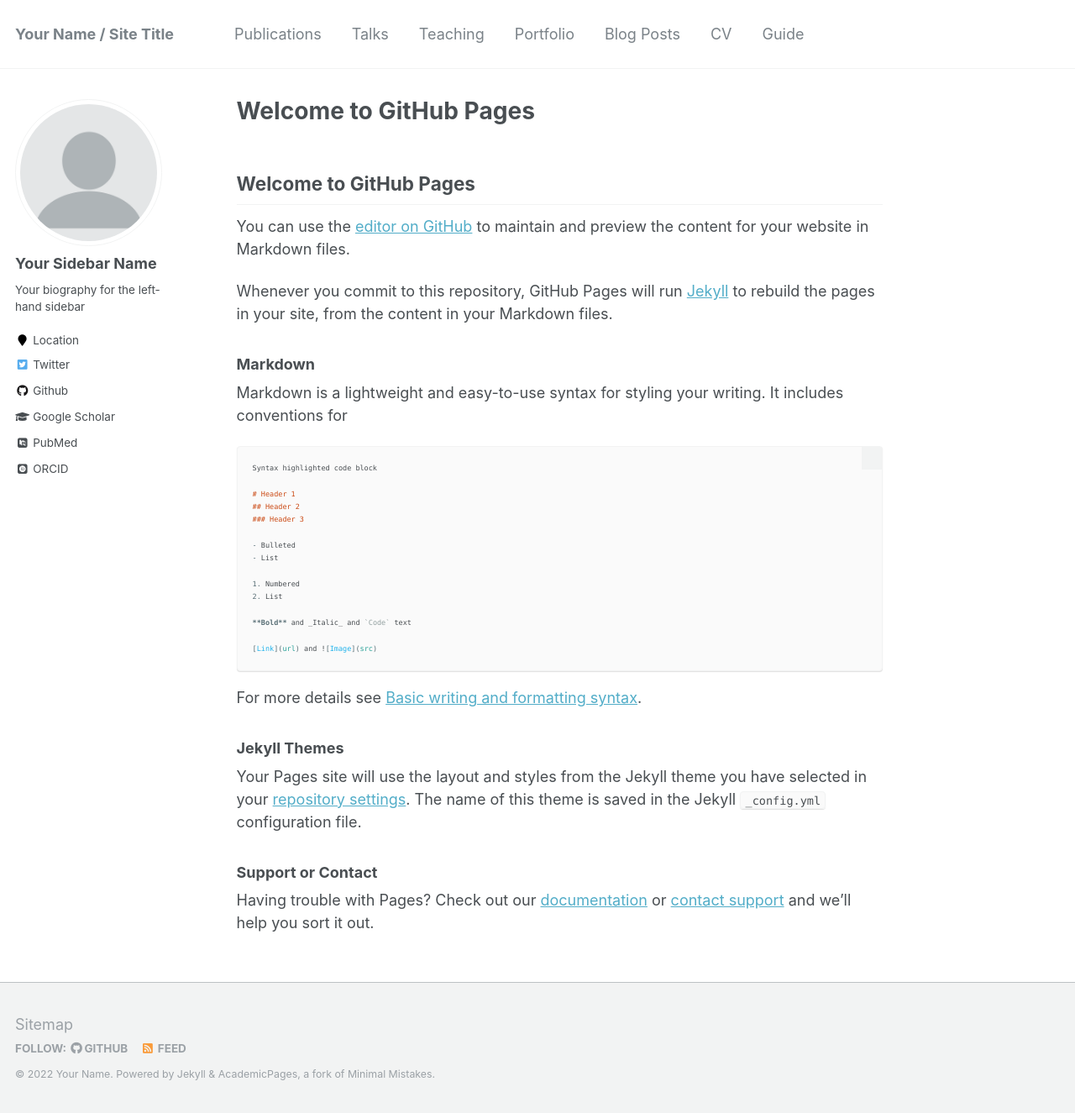
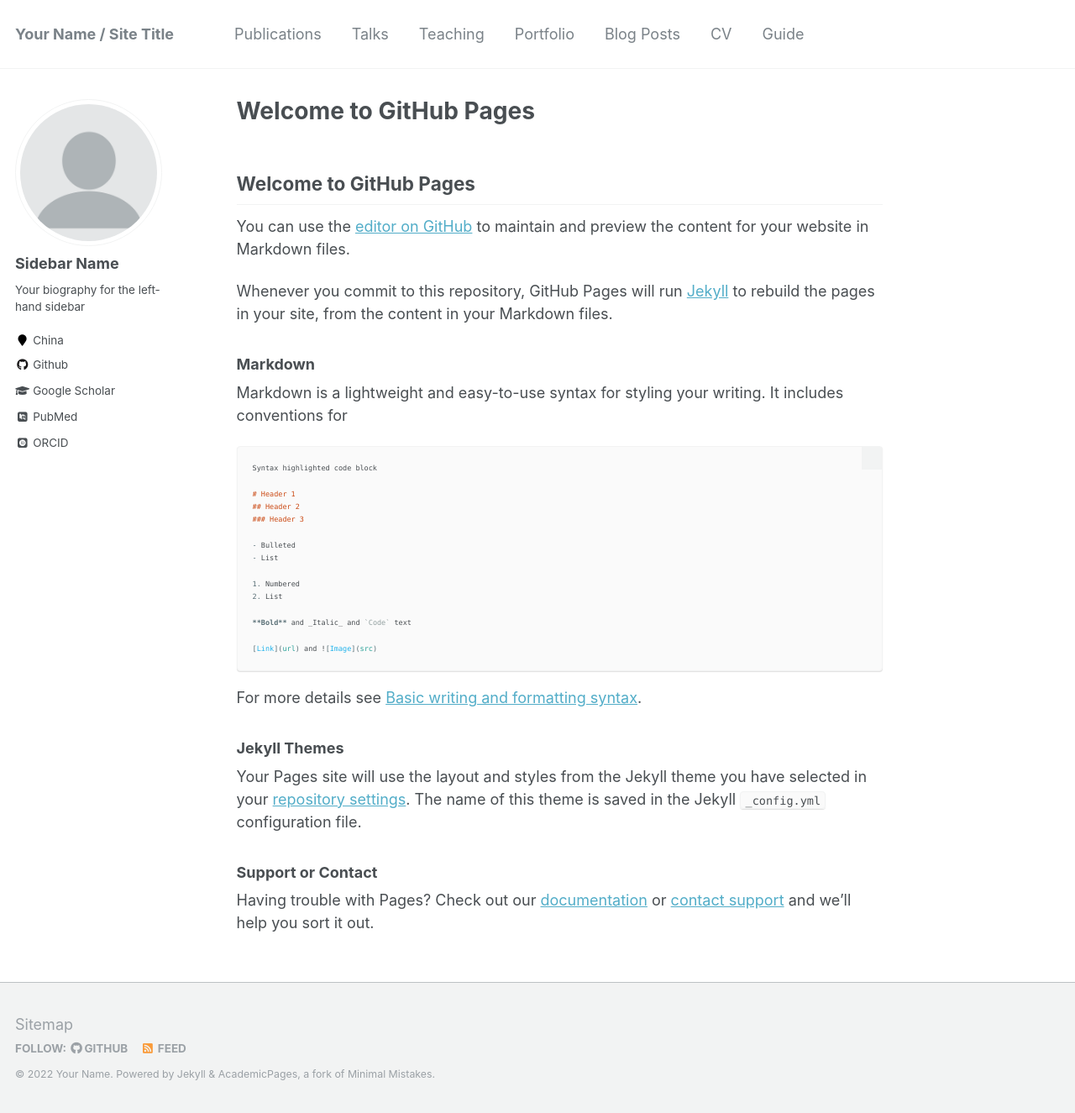
Before and after one commit to wangc1073/wangc1073.github.io, a Jekyll site: the page built from index.md, in a window 1280 px wide and 1325 px high. Shown: the whole window at 84% size. Built offline with Jekyll 4.4.1, drawn with Linux system fonts in a browser that asks for light colours; some web fonts are replaced; our own code applies the rules of GitHub Pages for plain Markdown files; some of the changed lines change nothing that is shown.

Commit message:
Update _config.yml

```diff
--- a/_config.yml
+++ b/_config.yml
@@ -55,22 +55,6 @@
 alexa_site_verification  :
 yandex_site_verification :
 
-# Social Sharing
-twitter:
-  username               : &twitter
-facebook:
-  username               :
-  app_id                 :
-  publisher              :
-og_image                 :  # Open Graph/Twitter default site image
-# For specifying social profiles
-# - https://developers.google.com/structured-data/customize/social-profiles
-social:
-  type                   : # Person or Organization (defaults to Person)
-  name                   : # If the user or organization name differs from the site's name
-  links: # An array of links to social media profiles
-
-
 # Analytics
 analytics:
   provider               :  "google-universal" # false (default), "google", "google-universal", "custom"
@@ -80,41 +64,17 @@
 
 # Site Author
 author:
-  name             : "Your Sidebar Name"
+  name             : "Sidebar Name"
   avatar           : "profile.png"
   bio              : "Your biography for the left-hand sidebar"
-  location         : "Location"
+  location         : "China"
   employer         :
   pubmed           : "https://www.ncbi.nlm.nih.gov/pubmed/?term=john+snow"
   googlescholar    : "http://yourfullgooglescholarurl.com"
   email            :
   researchgate     :  # example: "https://www.researchgate.net/profile/yourprofile"
-  uri              :
-  bitbucket        :
-  codepen          :
-  dribbble         :
-  flickr           :
-  facebook         :
-  foursquare       :
   github           : "academicpages"
-  google_plus      :
-  keybase          :
-  instagram        :
-  impactstory      : #"https://profiles.impactstory.org/u/xxxx-xxxx-xxxx-xxxx"
-  lastfm           :
-  linkedin         :
   orcid            : "http://orcid.org/yourorcidurl"
-  pinterest        :
-  soundcloud       :
-  stackoverflow    : # http://stackoverflow.com/users/123456/username
-  steam            :
-  tumblr           :
-  twitter          : "replacethistwitterhandle"
-  vine             :
-  weibo            :
-  xing             :
-  youtube          :
-  wikipedia        :
 
 
 # Reading Files
```
